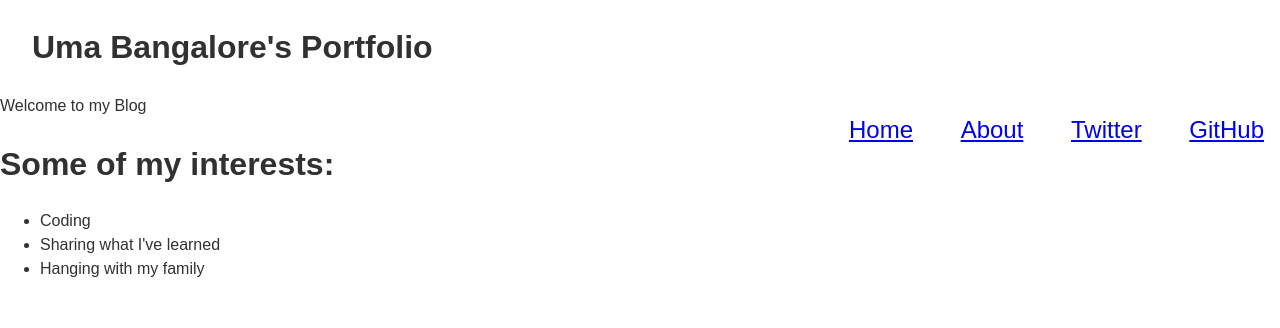
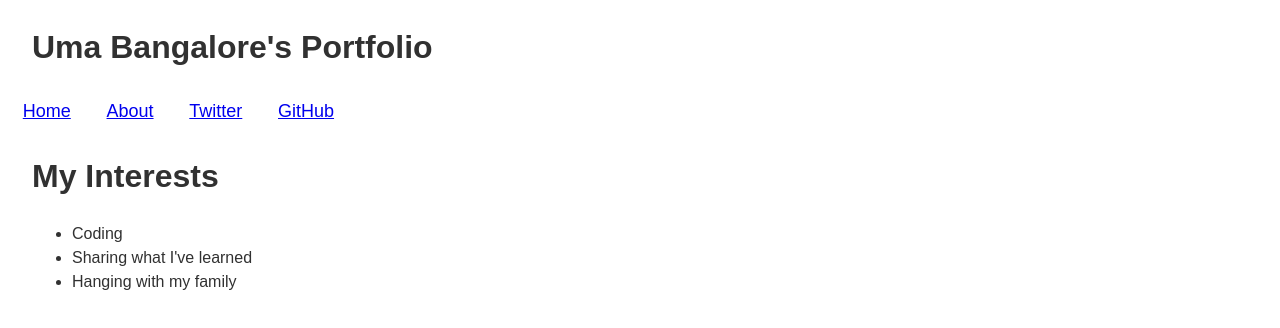
Before and after one commit to TartarSauce/portfolio, a plain HTML site: page index.html in a window 1280 px wide. Drawn offline with Linux system fonts and the light colour scheme.

Commit message:
Another iteration on adjusting the look of the page

```diff
--- a/index.html
+++ b/index.html
@@ -28,11 +28,8 @@
     </header>
     <main>
       <section id="about" class="tab-content">
-        <header>
-          Welcome to my Blog
-        </header>
         <section>
-          <h1>Some of my interests:</h1>
+          <h1>My Interests</h1>
           <ul>
             <li>Coding</li>
             <li>Sharing what I've learned</li>
@@ -41,5 +38,6 @@
         </section>
       </section>
     </main>
+
   </body>
 </html>
--- a/styles/base.css
+++ b/styles/base.css
@@ -3,3 +3,12 @@ body {
   font-size: 100%;
   color: #313131;
 }
+
+.main-nav li {
+  list-style-type: none;
+}
+
+.main-nav {
+  line-height: 0.5;
+  font-size: 75%;
+}
--- a/styles/layout.css
+++ b/styles/layout.css
@@ -1,3 +1,12 @@
+h1 {
+  /*max-width: 80%;*/
+}
+
+.tab-content {
+  padding: .1em .1em .1em 2em;
+  float: none;
+}
+
 /* Add styles so the filters lay out better on desktop. */
 @media only screen and (min-width: 640px) {
   .heading-group-h1 {
--- a/styles/modules.css
+++ b/styles/modules.css
@@ -10,7 +10,6 @@
   }
   .main-nav {
     padding: 0.1em;
-    float: right;
   }
   .main-nav ul {
     display: block;
```
